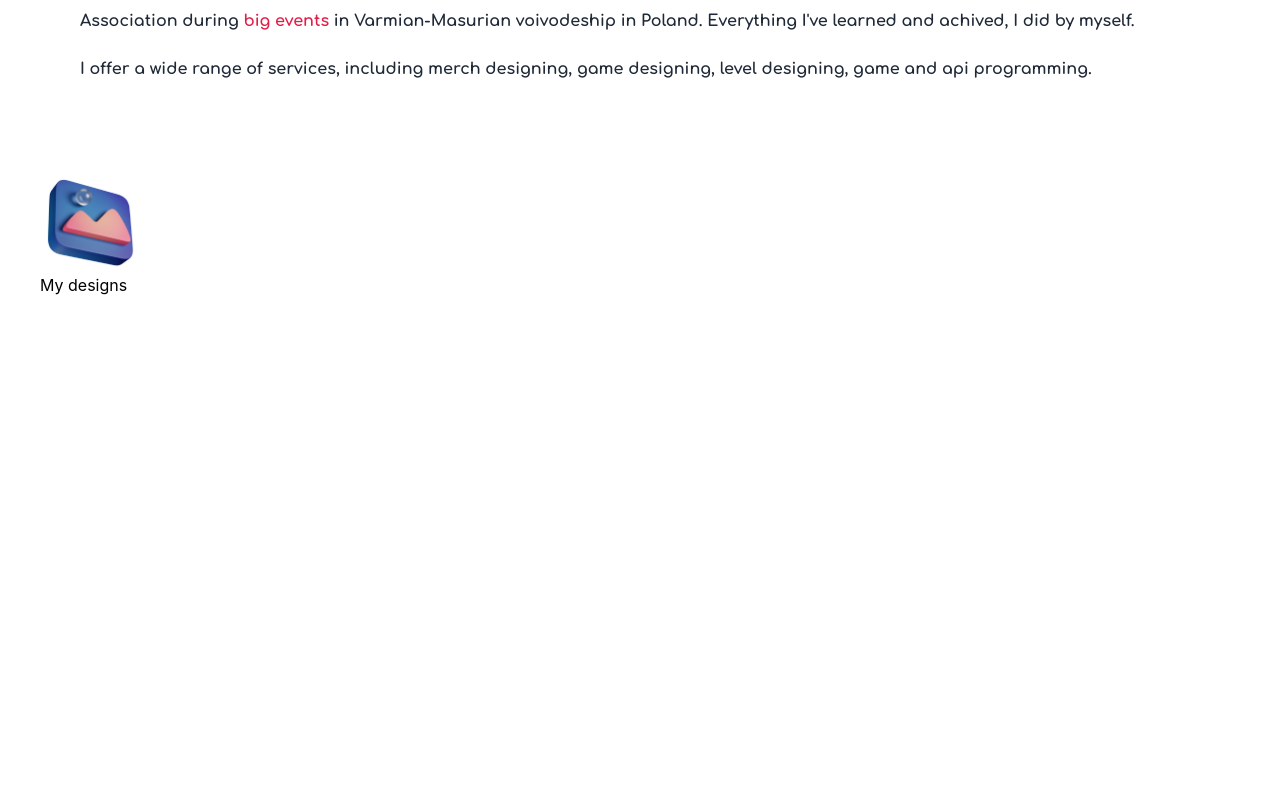
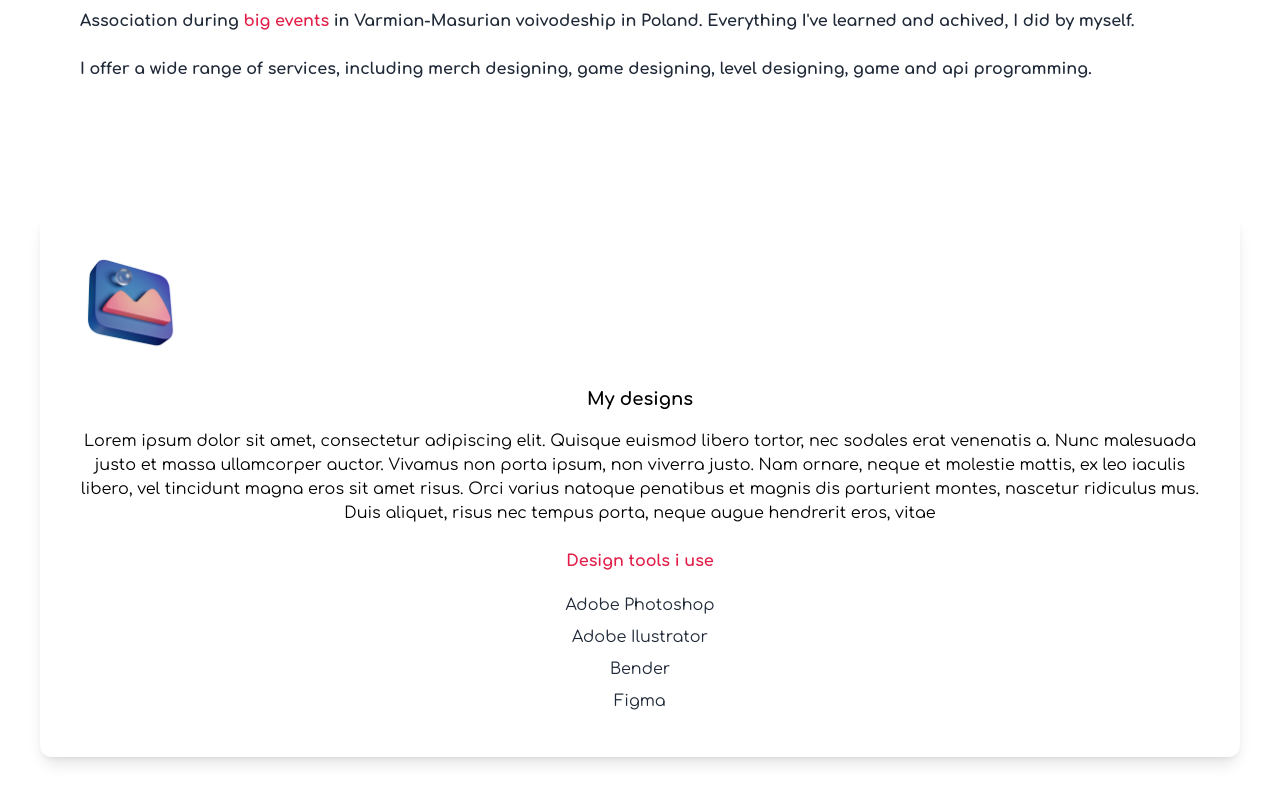
Before and after one commit to spec-reki/Portfolio-website, a Next.js app in the folder react-portfolio/: page / in a window 1280 px wide. Shown: the part 991-1788 px from the top of the page. Before the commit the page ends 1288 px from the top, so only its background shows below. Built offline with nearby package versions, Linux system fonts and the light colour scheme.

Commit message:
1 ISSUE
Issue: I can not center "design" graphic

```diff
--- a/react-portfolio/pages/index.js
+++ b/react-portfolio/pages/index.js
@@ -33,7 +33,7 @@ export default function Home() {
           <div className='text-center p-10 py-10'>
 
             <h2 className='text-5xl py-2 font-comfortaa font-bold text-rose-600'>Spec-Reki</h2>
-            <h3 className=' text-2xl py-2 font-comfortaa'>GameDev Designer, Progamist and Artist.</h3>
+            <h3 className=' text-2xl py-2 font-comfortaa'>GameDev Designer, Progamist and Artist</h3>
             <p className=' text-md font-comfortaa py-5 leading-7 text-gray-800'>
               Guy who know how to make you smile. His amazing jobs are sucessfully taking the world.
                Actually, he is working on inide game called DeadlyPlaceProject
@@ -52,10 +52,10 @@ export default function Home() {
           </div>
         </section>
 
-        <section>
+        <section  className=' font-comfortaa'>
         <div className=' p-10 py-20'>
-          <h3 className=' text-3xl py-1 font-comfortaa font-bold'>Services I offer</h3>
-          <p className=' text-md py-2 leading-8 text-gray-800 font-comfortaa font-bold'>
+          <h3 className=' text-3xl py-1 font-bold'>Services I offer</h3>
+          <p className=' text-md py-2 leading-8 text-gray-800 font-bold'>
           As a amatour graphic and game designer,
           I worked on few little indie projects with <span className=' text-rose-600'>Spec-Team</span>.
           I've done plenty of remote work for byte.space and my middle school - ZSEiT Olsztyn, Poland.
@@ -68,10 +68,22 @@ export default function Home() {
           game designing, level designing, game and api programming.
           </p>
         </div>
-
         <div>
-          <Image src={design} width={100} height={100}/>
-          <h3>My designs</h3>
+        <div className='text-center shadow-lg p-10 rounded-xl my-10 snap-x'>
+          <Image src={design} width={100} height={100} className='text-center'/>
+          <h3 className=' text-lg font-bold pt-8 pb-2'>My designs</h3>
+          <p className=' py-2 '>Lorem ipsum dolor sit amet, consectetur adipiscing elit. Quisque euismod libero tortor,
+             nec sodales erat venenatis a. Nunc malesuada justo et massa ullamcorper auctor. Vivamus
+             non porta ipsum, non viverra justo. Nam ornare, neque et molestie mattis, ex leo iaculis
+             libero, vel tincidunt magna eros sit amet risus. Orci varius natoque penatibus et magnis
+             dis parturient montes, nascetur ridiculus mus. Duis aliquet, risus nec tempus porta,
+             neque augue hendrerit eros, vitae</p>
+          <h4 className=' py-4 text-rose-600 font-bold'>Design tools i use</h4>
+          <p className=' text-gray-800 py-1'>Adobe Photoshop</p>
+          <p className=' text-gray-800 py-1'>Adobe Ilustrator</p>
+          <p className=' text-gray-800 py-1'>Bender</p>
+          <p className=' text-gray-800 py-1'>Figma</p>
+        </div>
         </div>
 
         </section>
```
